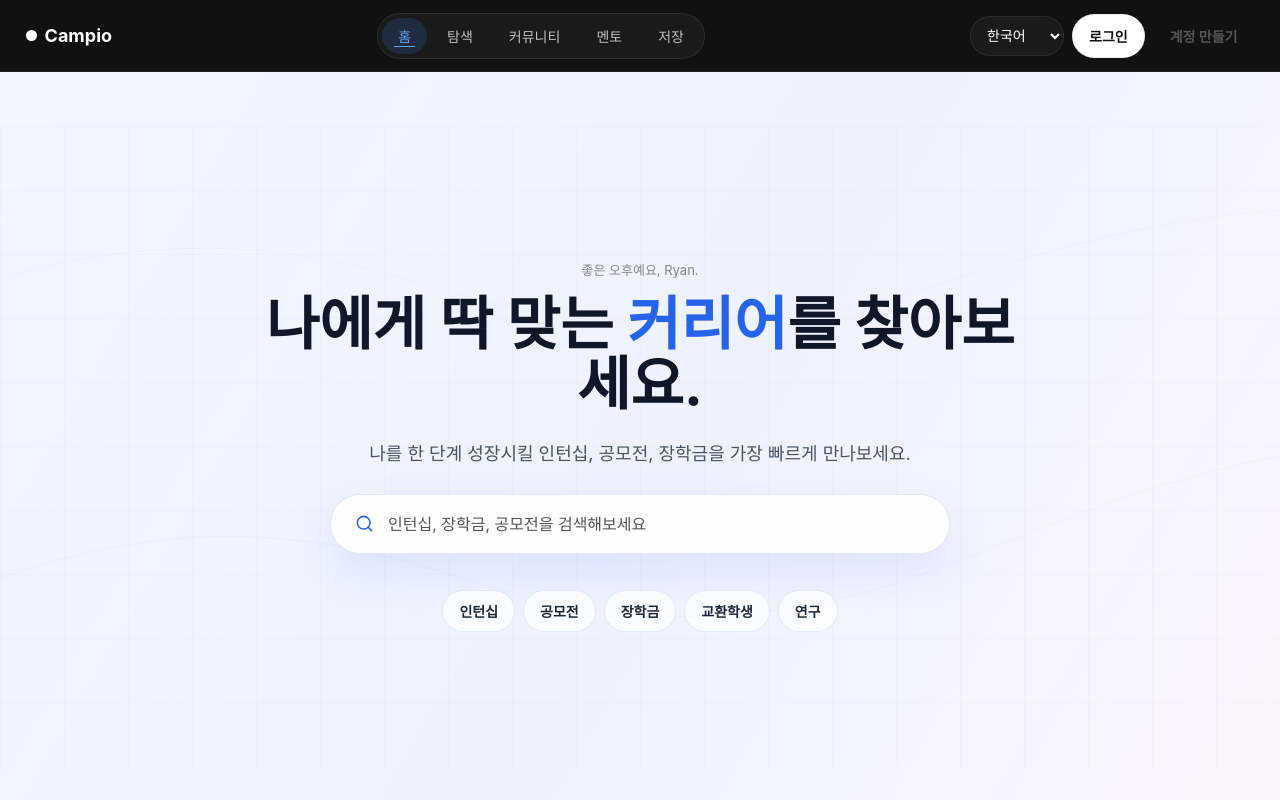
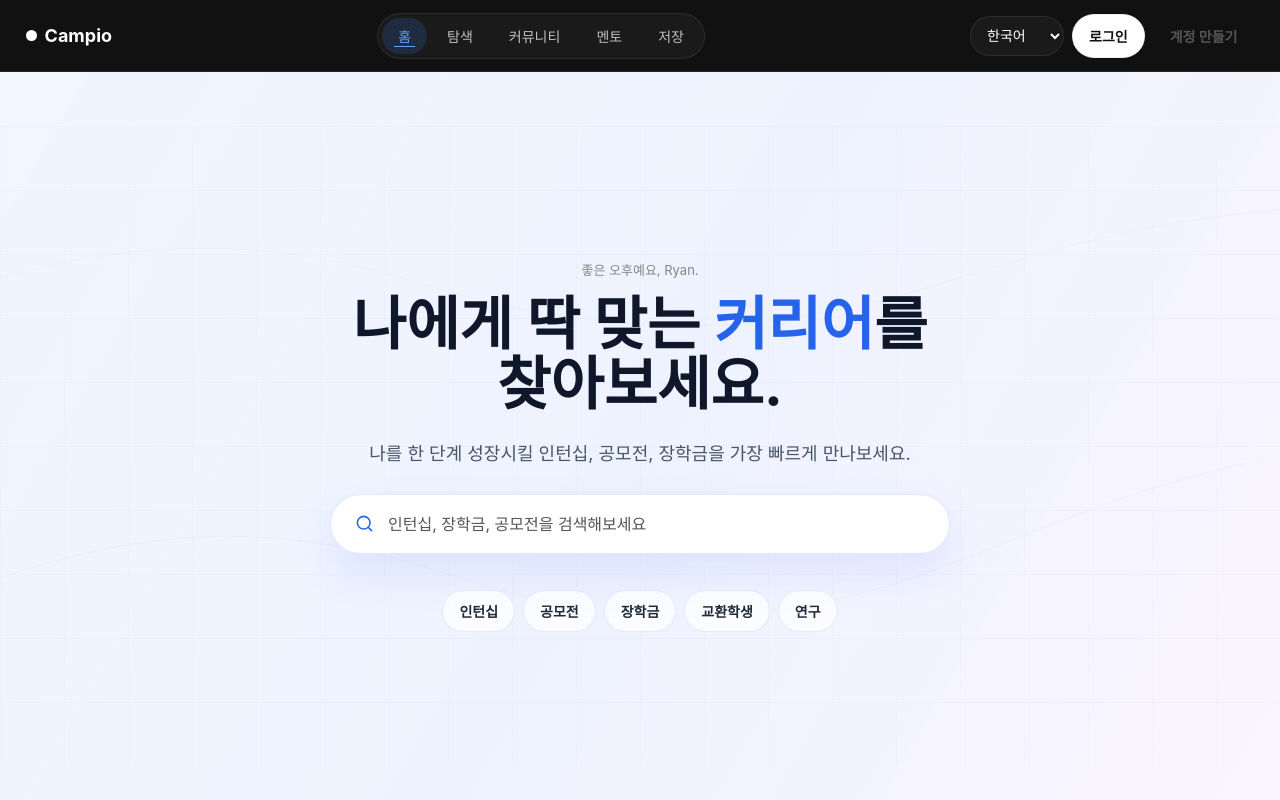
Before and after one commit to dlgngus/campio, a React (Vite) app in the folder campio-frontend/: page /home in a window 1280 px wide. Shown: the top 800 px of the page. Built offline with nearby package versions, Linux system fonts and the light colour scheme; no server answers.

Commit message:
fix(frontend): stabilize home hero headline wrapping

```diff
--- a/campio-frontend/src/pages/HomePage.jsx
+++ b/campio-frontend/src/pages/HomePage.jsx
@@ -20,7 +20,10 @@ export default function HomePage() {
   const heroTitle =
     language === "ko" ? (
       <>
-        나에게 딱 맞는 <span className="home-hero-accent">커리어</span>를 찾아보세요.
+        <span className="home-hero-line">
+          나에게 딱 맞는 <span className="home-hero-accent">커리어</span>를
+        </span>
+        <span className="home-hero-line">찾아보세요.</span>
       </>
     ) : (
       <>
--- a/campio-frontend/src/pages/pages.css
+++ b/campio-frontend/src/pages/pages.css
@@ -84,6 +84,10 @@
 
 .home-hero-accent {
   color: #2563eb;
+}
+
+.home-hero-line {
+  display: block;
 }
 
 .home-site-hero__copy > p:not(.page-kicker) {
```
